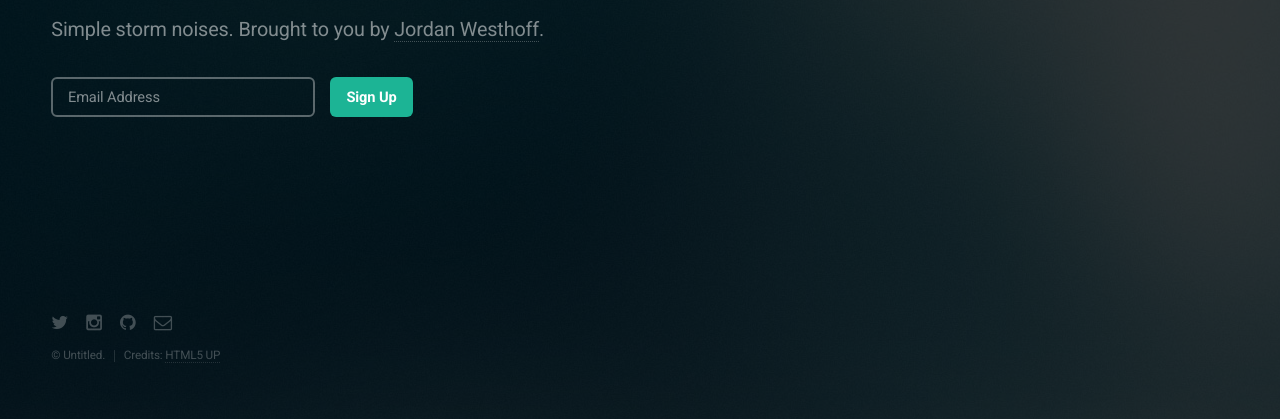
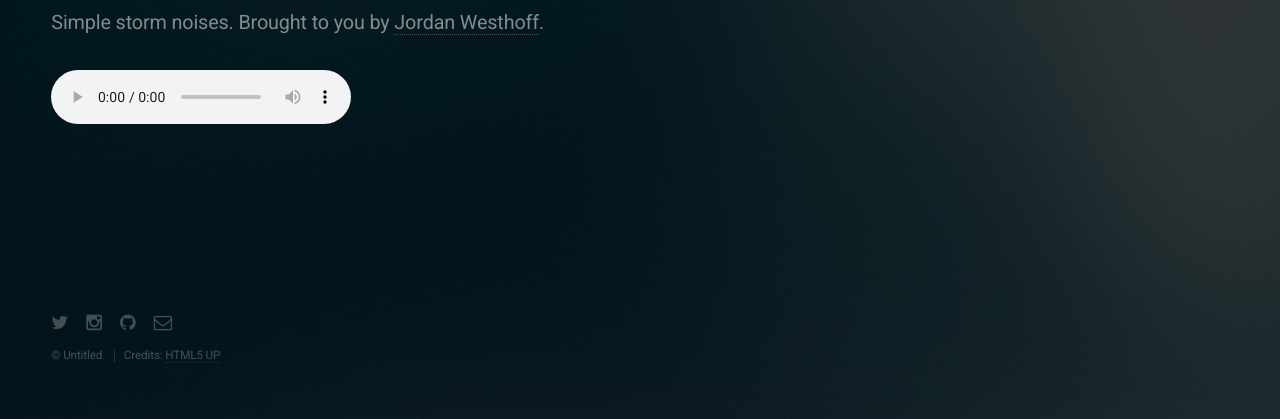
Before and after one commit to jordanwesthoff/rumblr, a plain HTML site: page index.html in a window 1280 px wide. Shown: the part 381-800 px from the top of the page. Drawn offline with Linux system fonts and the light colour scheme.

Commit message:
Added audio select

```diff
--- a/index.html
+++ b/index.html
@@ -22,8 +22,7 @@
 
 		<!-- Signup Form -->
 			<form id="signup-form" method="post" action="#">
-				<input type="email" name="email" id="email" placeholder="Email Address" />
-				<input type="submit" value="Sign Up" />
+				<audio src="storm.mp3" preload"auto" controls></audio>
 			</form>
 
 		<!-- Footer -->
```
